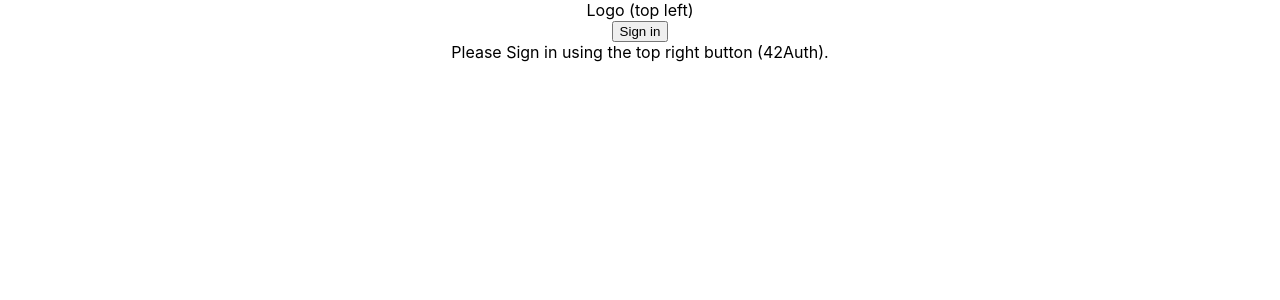
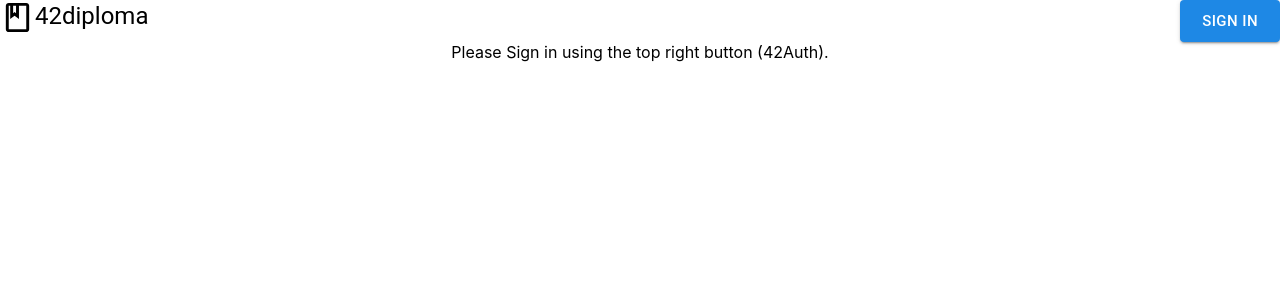
Before and after one commit to thervieu/42diploma, a React (Create React App) app in the folder front_react/: page / in a window 1280 px wide. Shown: the top 300 px of the page. Built offline with nearby package versions, Linux system fonts and the light colour scheme.

Commit message:
slightly more css in header

```diff
--- a/front_react/package.json
+++ b/front_react/package.json
@@ -3,8 +3,11 @@
   "version": "0.1.0",
   "private": true,
   "dependencies": {
+    "@emotion/react": "^11.5.0",
+    "@emotion/styled": "^11.3.0",
     "@material-ui/core": "^4.12.3",
     "@material-ui/lab": "^4.0.0-alpha.60",
+    "@mui/icons-material": "^5.0.4",
     "@testing-library/jest-dom": "^5.14.1",
     "@testing-library/react": "^11.2.7",
     "@testing-library/user-event": "^12.8.3",
--- a/front_react/src/components/Header.js
+++ b/front_react/src/components/Header.js
@@ -1,7 +1,20 @@
-const uuid = require('uuid');
+import Grid from '@material-ui/core/Grid';
+import Typography from '@material-ui/core/Typography';
+import BookOutlinedIcon from '@mui/icons-material/BookOutlined';
+import Button from '@material-ui/core/Button';
+import { styled } from '@mui/material/styles';
+import { blue } from '@mui/material/colors';
+
+const ColorButton = styled(Button)(({ theme }) => ({
+    color: theme.palette.getContrastText(blue[600]),
+    backgroundColor: blue[600],
+    '&:hover': {
+      backgroundColor: blue[800],
+    },
+  }));
 
 async function Login() {
-    let STATE = uuid.v4();
+    let STATE = require('uuid').v4();
     let REDIRECT_URL = 'http://127.0.0.1:3001';
     let CLIENT_ID;
     if (process.env.REACT_APP_CLIENT_ID)
@@ -11,20 +24,36 @@ async function Login() {
     window.location.href = `https://api.intra.42.fr/oauth/authorize?client_id=${CLIENT_ID}&redirect_uri=${REDIRECT_URL}&scope=public&state=${STATE}&response_type=code`;
 }
 
-function setAll(setUser, setProjectsDoable) {
-    setUser(null);
-    setProjectsDoable(null);
-}
-
 export default function Header(props) {
     return (
-        <div>
-            <div>Logo (top left)</div>
-            {props.user === null ?
-                <button onClick={Login}>Sign in</button>
-                :
-                <button onClick={() => setAll(props.setUser, props.setProjectsDoable)}>Sign out</button>
-            }
-        </div>
+        <Grid
+            container
+            direction="row"
+            justifyContent="space-between"
+            alignItems="flex-start"
+        >
+            <Grid item >
+            <Grid container direction="row">
+            <Grid item >
+                <BookOutlinedIcon fontSize="large" />
+            </Grid >
+            <Grid item >
+                <Typography variant="h5" component="div" gutterBottom>
+                    42diploma
+                </Typography>
+            </Grid >
+            </Grid >
+            </Grid >
+            <Grid item >
+                {props.user === null ?
+                    <ColorButton variant="contained" size="large" onClick={Login}>Sign in</ColorButton>
+                    :
+                    <ColorButton variant="contained" size="large" onClick={() => {
+                        props.setUser(null);
+                        props.setProjectsDoable(null);
+                    }}>Sign out</ColorButton>
+                }
+            </Grid >
+        </Grid>
     );
 }
--- a/front_react/src/components/ProjectItem.js
+++ b/front_react/src/components/ProjectItem.js
@@ -7,7 +7,6 @@ import Box from '@material-ui/core/Box';
 import Grid from '@material-ui/core/Grid';
 import Slider from '@material-ui/core/Slider';
 import Input from '@material-ui/core/Input';
-import Typography from '@material-ui/core/Typography';
 import Checkbox from '@material-ui/core/Checkbox';
 import FormControlLabel from '@material-ui/core/FormControlLabel';
 import { Project } from '../App';
```
Also changed, not shown: 1 other file (tests, documents, lock files or other folders).
